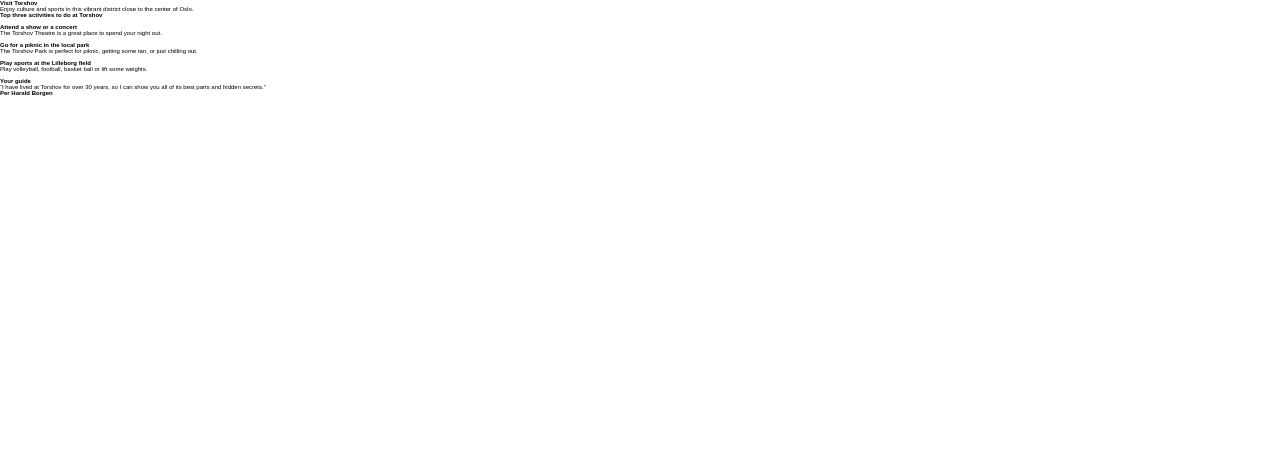
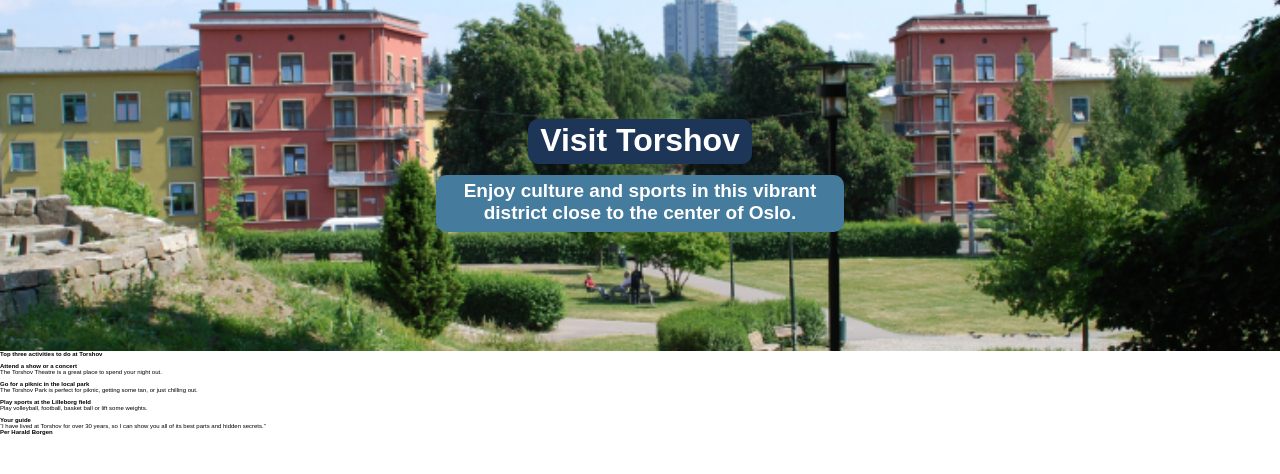
Before and after one commit to Mari525/torshov, a website: page src/html/index.html in a window 1280 px wide. Drawn offline with nearby package versions, Linux system fonts and the light colour scheme; files that its build step writes are made by us from their sources; files whose address does not match are found by name.

Commit message:
feat: add styles for header

```diff
--- a/src/html/index.html
+++ b/src/html/index.html
@@ -13,7 +13,7 @@
       Visit Torshov
     </h1>
     <p class="header__text">
-      Enjoy culture and sports in this vibrant district close to the center of Oslo.
+      Enjoy culture and sports in this vibrant <br> district close to the center of Oslo.
     </p>
   </header>
   <main class="main">
--- a/src/scss/blocks/header.scss
+++ b/src/scss/blocks/header.scss
@@ -0,0 +1,38 @@
+.header {
+  padding: 11.9rem 0;
+
+  display: flex;
+  flex-direction: column;
+  align-items: center;
+
+  background: url("../img/promo.jpg");
+  background-size: cover;
+  background-position: bottom;
+  background-repeat: no-repeat;
+
+  &__heading {
+    margin-bottom: 1.1rem;
+    padding: 3px 12px 5px;
+    background-color: #1D3557;
+    border-radius: 10px;
+
+    font-weight: 700;
+    font-size: 3.2rem;
+    line-height: 3.7rem;
+    text-align: center;
+    color: #ffffff;
+  }
+
+  &__text {
+    margin: 0 1rem;
+    padding: 5px 28px 8px;
+    background-color: #457B9D;
+    border-radius: 10px;
+
+    font-weight: 700;
+    font-size: 1.9rem;
+    line-height: 2.2rem;
+    text-align: center;
+    color: #ffffff;
+  }
+}
```
